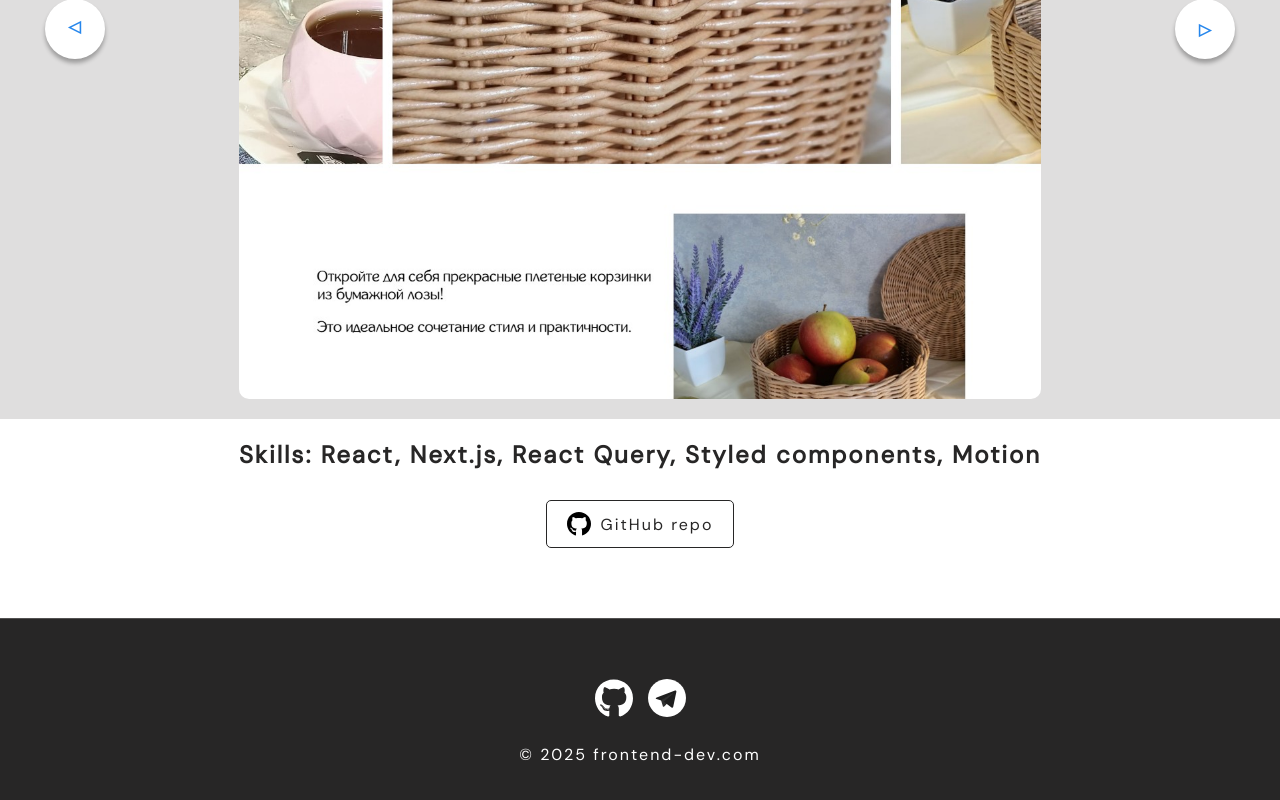
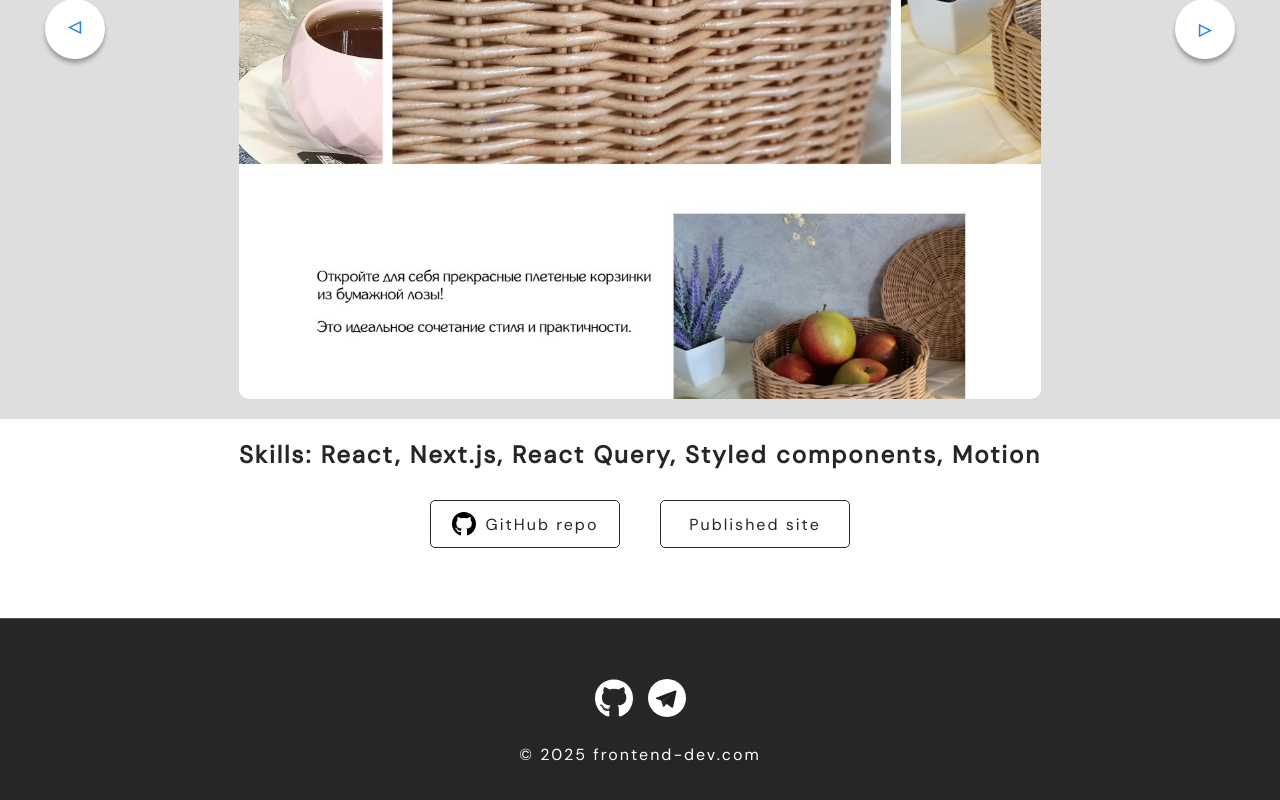
Before and after one commit to TatyanaFilippova/portfolio-react, a React (Create React App) app: page /projects/0 in a window 1280 px wide. Shown: the part 692-1492 px from the top of the page. Built offline with nearby package versions, Linux system fonts and the light colour scheme.

Commit message:
кнопка перехода на опубликованный сайт

```diff
--- a/src/components/btnDarkMode/BtnDarkMode.tsx
+++ b/src/components/btnDarkMode/BtnDarkMode.tsx
@@ -23,12 +23,10 @@ const BtnDarkMode = () => {
     });
   };
   return (
-    <>
-      <button ref={btnRef} className="dark-mode-btn" onClick={toggleDarkMode}>
-        <img src={sun} alt="Dark mode" className="dark-mode-btn-icon" />
-        <img src={moon} alt="Light mode" className="dark-mode-btn-icon" />
-      </button>
-    </>
+    <button ref={btnRef} className="dark-mode-btn" onClick={toggleDarkMode}>
+      <img src={sun} alt="Dark mode" className="dark-mode-btn-icon" />
+      <img src={moon} alt="Light mode" className="dark-mode-btn-icon" />
+    </button>
   );
 };
 
--- a/src/components/btnGitHub/style.css
+++ b/src/components/btnGitHub/style.css
@@ -9,6 +9,8 @@
   align-items: center;
   transition: opacity 0.2s ease;
   background-color: white;
+  width: 190px;
+  justify-content: center;
 }
 
 .btn-outline:hover {
--- /dev/null
+++ b/src/components/btnPublishedSite/btnPublishedSite.tsx
@@ -0,0 +1,15 @@
+import "./style.css";
+
+interface ButtonProps {
+  link?: string;
+}
+
+const BtnPublishedSite = ({ link }: ButtonProps) => {
+  return (
+    <a href={link} target="_blank" rel="noreferrer" className="btn-outline">
+      Published site
+    </a>
+  );
+};
+
+export default BtnPublishedSite;
--- /dev/null
+++ b/src/components/btnPublishedSite/style.css
@@ -0,0 +1,21 @@
+.btn-outline {
+    height: 48px;
+    border-radius: 5px;
+    padding: 12px 20px;
+    border: 1px solid var(--black);
+    color: var(--black);
+    display: flex;
+    column-gap: 10px;
+    align-items: center;
+    transition: opacity 0.2s ease;
+    background-color: white;
+}
+
+.btn-outline:hover {
+    opacity: 0.8;
+}
+
+.btn-outline:active {
+    position: relative;
+    top: 1px;
+}
--- a/src/helpers/projectsList.ts
+++ b/src/helpers/projectsList.ts
@@ -36,6 +36,7 @@ export const projectsList = [
       img3_magicVineShop,
       img4_magicVineShop,
     ],
+    link: "https://magic-vine.unclespace.ru/",
   },
   {
     title: "Weather forecast",
@@ -49,19 +50,9 @@ export const projectsList = [
       img4_weather,
       img5_weather,
     ],
+    link: "https://genshin.unclespace.ru/",
   },
-  {
-    title: "To-do list",
-    img: todoList,
-    skills: "Skills: React",
-    gitHubLink: "https://github.com/TatyanaFilippova/todo-list",
-    imgList: [
-      img1_toDoList_1,
-      img2_toDoList_1,
-      img3_toDoList_1,
-      img4_toDoList_1,
-    ],
-  },
+
   {
     title: "Fasady sysoly",
     img: facadySysoly,
@@ -75,6 +66,20 @@ export const projectsList = [
       img5_fasady,
       img6_fasady,
     ],
+    link: "https://fasady-sysoly-delta.vercel.app/",
+  },
+  {
+    title: "To-do list",
+    img: todoList,
+    skills: "Skills: React",
+    gitHubLink: "https://github.com/TatyanaFilippova/todo-list",
+    imgList: [
+      img1_toDoList_1,
+      img2_toDoList_1,
+      img3_toDoList_1,
+      img4_toDoList_1,
+    ],
+    link: "",
   },
   {
     title: "To-do list 2",
@@ -82,5 +87,6 @@ export const projectsList = [
     skills: "Skills: React",
     gitHubLink: "https://github.com/TatyanaFilippova/homework-2-lad-academy",
     imgList: [img1_toDoList_2],
+    link: "",
   },
 ];
--- a/src/pages/ProjectsDetailed.tsx
+++ b/src/pages/ProjectsDetailed.tsx
@@ -2,6 +2,7 @@ import BtnGitHub from "../components/btnGitHub/BtnGitHub";
 import { useParams } from "react-router";
 import { projectsList } from "../helpers/projectsList";
 import { EmblaCarousel } from "../components/imageSlider/ImageSlider";
+import BtnPublishedSite from "../components/btnPublishedSite/btnPublishedSite";
 
 const ProjectsDetailed = () => {
   const { id } = useParams();
@@ -16,7 +17,10 @@ const ProjectsDetailed = () => {
           <div className="project-details__desc">
             <p> {project.skills}</p>
           </div>
-          <BtnGitHub link={project.gitHubLink} />
+          <div className="btn-wrapper">
+            <BtnGitHub link={project.gitHubLink} />
+            {project.link && <BtnPublishedSite link={project.link} />}
+          </div>
         </div>
       </div>
     </main>
--- a/src/pages/Skills.tsx
+++ b/src/pages/Skills.tsx
@@ -3,7 +3,6 @@ const Skills = () => {
     <main className="section">
       <div className="container">
         <h1 className="title-1">Skills</h1>
-
         <ul className="content-list">
           <li className="content-list__item">
             <h2 className="title-2">Frontend</h2>
--- a/src/styles/main.css
+++ b/src/styles/main.css
@@ -100,6 +100,11 @@ body {
   top: 1px;
 }
 
+.btn-wrapper{
+  display: flex;
+  gap: 40px;
+}
+
 /* General */
 
 .section {
```
